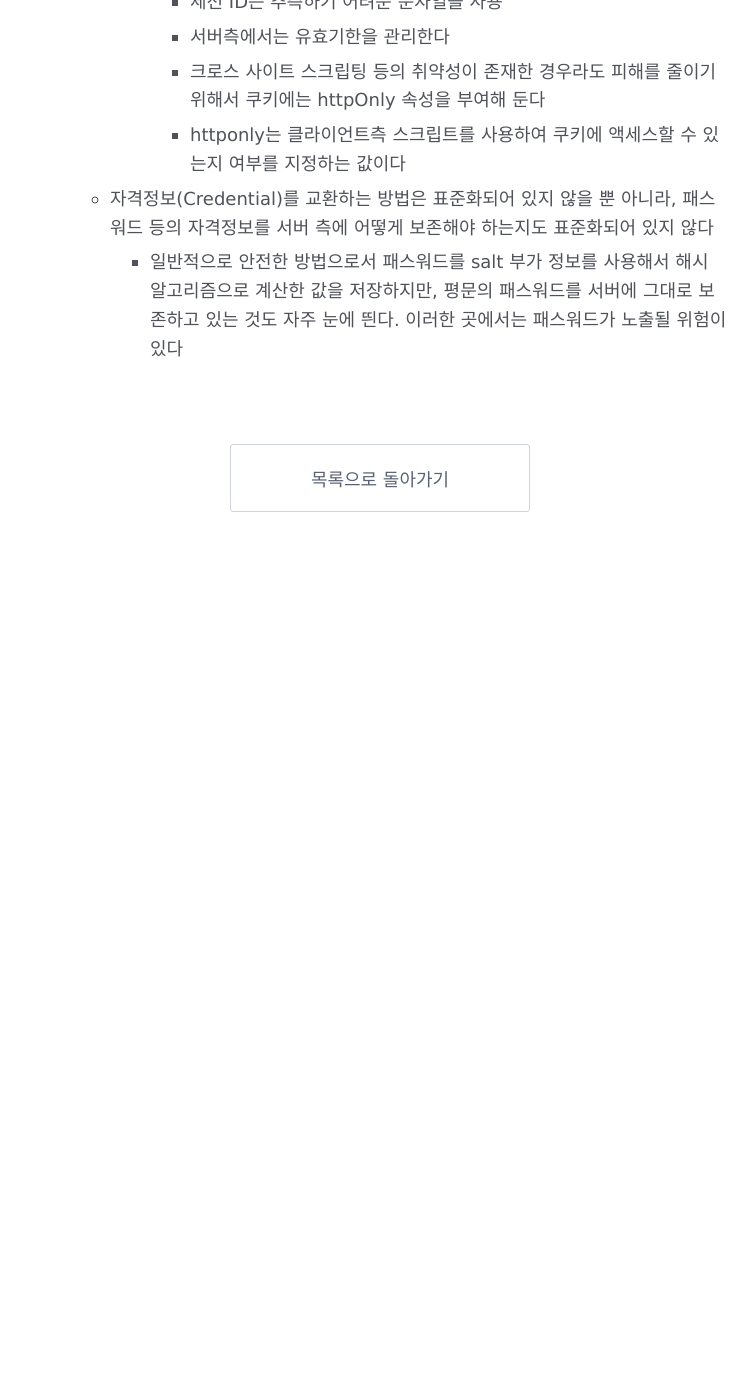
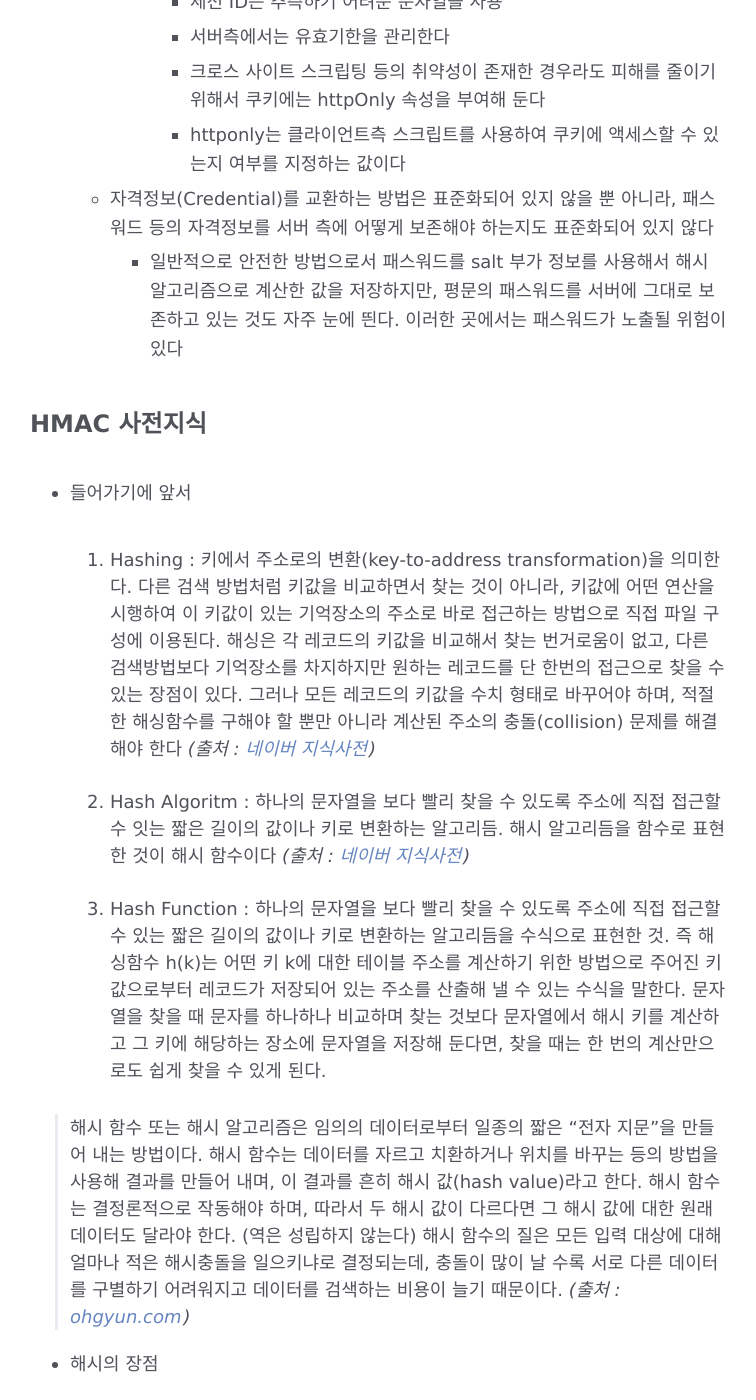
Before and after one commit to YoonSung/yoonsung.github.com, a Jekyll site: the page built from _posts/2015-08-28-보안.md, in a window 1280 px wide and 1400 px high, scrolled down 17158 px. Shown: the whole window, without its empty margins (260-1016 px from the left). Built offline with Jekyll 4.4.1, drawn with Linux system fonts in a browser that asks for light colours; nearby versions of some CDN libraries; before the commit the page ends 17788 px from its top, so only the background shows below that; some of the changed text lies outside the part shown.

Commit message:
네트워크 내용 추가

```diff
--- a/_posts/2015-08-28-보안.md
+++ b/_posts/2015-08-28-보안.md
@@ -9,20 +9,20 @@
 ---
 
 ## *보안 학습공간*
-> 최신업데이트 일자  : 2015. 08. 28
+> 최신업데이트 일자  : 2015. 08. 30
 <br/>
-> 추가할 내용 : HTTPS 동작원리, 디피힐만 알고리즘, Form-based-Authentication, Salt, RSA, OAuth, Session Hijacking etc
+> 추가할 내용 : Salt, RSA, OAuth, HMAC, Form-based-Authentication 추가사항, Rest API 보안종류, 암호화 알고리즘, 디피힐만 키교환 알고리즘, 공인인증서 동작과정
 
 
 > 근래에는 HTTPS가 의무화되면서 많은 곳에서 사용하고 있지만
 <br/>
-> 기술적으로도 보안을 위해 가장 표준적이고 쉬운방법으로 인식되고 있다.
+> 기술적으로도 보안을 위한 가장 표준적이고 쉬운방법으로 인식되고 있다.
 <br/>
 > 스터디 프로젝트를 진행하던 중,
 <br/>
 > HTTP 환경에서의 보안이슈에 대해 고민할 기회가 생겼고,
 <br/>
-> 개념정리를 겸해서 기록으로 남긴다
+> 개념정리를 겸해서 네트워크 암호화 기술에 대한 기록을 정리한다
 
 
 ### 보안스터디 (NEXT. 2014. 04)
@@ -392,3 +392,46 @@
           -  httponly는 클라이언트측 스크립트를 사용하여 쿠키에 액세스할 수 있는지 여부를 지정하는 값이다
   - 자격정보(Credential)를 교환하는 방법은 표준화되어 있지 않을 뿐 아니라, 패스워드 등의 자격정보를 서버 측에 어떻게 보존해야 하는지도 표준화되어 있지 않다
       - 일반적으로 안전한 방법으로서 패스워드를 salt 부가 정보를 사용해서 해시 알고리즘으로 계산한 값을 저장하지만, 평문의 패스워드를 서버에 그대로 보존하고 있는 것도 자주 눈에 띈다. 이러한 곳에서는 패스워드가 노출될 위험이 있다
+
+### HMAC 사전지식
+
+  - 들어가기에 앞서
+
+    1. Hashing : 키에서 주소로의 변환(key-to-address transformation)을 의미한다. 다른 검색 방법처럼 키값을 비교하면서 찾는 것이 아니라, 키값에 어떤 연산을 시행하여 이 키값이 있는 기억장소의 주소로 바로 접근하는 방법으로 직접 파일 구성에 이용된다. 해싱은 각 레코드의 키값을 비교해서 찾는 번거로움이 없고, 다른 검색방법보다 기억장소를 차지하지만 원하는 레코드를 단 한번의 접근으로 찾을 수 있는 장점이 있다. 그러나 모든 레코드의 키값을 수치 형태로 바꾸어야 하며, 적절한 해싱함수를 구해야 할 뿐만 아니라 계산된 주소의 충돌(collision) 문제를 해결해야 한다 *(출처 : [네이버 지식사전](http://terms.naver.com/entry.nhn?docId=824742&cid=42344&categoryId=42344))*
+
+    2. Hash Algoritm : 하나의 문자열을 보다 빨리 찾을 수 있도록 주소에 직접 접근할 수 잇는 짧은 길이의 값이나 키로 변환하는 알고리듬. 해시 알고리듬을 함수로 표현한 것이 해시 함수이다 *(출처 : [네이버 지식사전](http://terms.naver.com/entry.nhn?docId=858144))*
+
+    3. Hash Function : 하나의 문자열을 보다 빨리 찾을 수 있도록 주소에 직접 접근할 수 있는 짧은 길이의 값이나 키로 변환하는 알고리듬을 수식으로 표현한 것. 즉 해싱함수 h(k)는 어떤 키 k에 대한 테이블 주소를 계산하기 위한 방법으로 주어진 키 값으로부터 레코드가 저장되어 있는 주소를 산출해 낼 수 있는 수식을 말한다. 문자열을 찾을 때 문자를 하나하나 비교하며 찾는 것보다 문자열에서 해시 키를 계산하고 그 키에 해당하는 장소에 문자열을 저장해 둔다면, 찾을 때는 한 번의 계산만으로도 쉽게 찾을 수 있게 된다.
+
+> 해시 함수 또는 해시 알고리즘은 임의의 데이터로부터 일종의 짧은 "전자 지문"을 만들어 내는 방법이다. 해시 함수는 데이터를 자르고 치환하거나 위치를 바꾸는 등의 방법을 사용해 결과를 만들어 내며, 이 결과를 흔히 해시 값(hash value)라고 한다. 해시 함수는 결정론적으로 작동해야 하며, 따라서 두 해시 값이 다르다면 그 해시 값에 대한 원래 데이터도 달라야 한다. (역은 성립하지 않는다) 해시 함수의 질은 모든 입력 대상에 대해 얼마나 적은 해시충돌을 일으키냐로 결정되는데, 충돌이 많이 날 수록 서로 다른 데이터를 구별하기 어려워지고 데이터를 검색하는 비용이 늘기 때문이다. *(출처 : [ohgyun.com](http://ohgyun.com/433))*
+
+  - 해시의 장점
+    1. 짧고, 고정길이이다
+    2. 중복을 방지할 수 있다
+    3. 메세지 구조를 숨길 수 있다
+
+  - 특징 (*출처 : [MIT Presentation](http://goo.gl/ZfPXv)*)
+    1. 충돌 저항성 (Collision resistance) : 같은 해시 값을 생성하는 두 개의 입력값을 찾는 것이 거의 계산상 불가능하다.
+    2. 일방향 함수 (One-way) : 해시 값으로 메세지를 추측하기 불가능하다
+    3. 추측불가 (Unpredictability) : 두개의 값으로 변경하는 경우, 나머지 하나를 알더라도 해시 값을 추측할 수 없다
+    4. 추출 (Extraction) : 메세지의 길이가 달라도 고정 길이를 리턴한다
+
+  - MAC (*출처 : [Naver Blog](http://blog.naver.com/ksh396/220432279260)*)
+    - Message Authentication Code, 인증된 메세지코드라는 의미
+    - 이것이 필요한 이유는 해당 메세지의 intergrity와 authentication을 보장하기 위함이다.
+        - intergrity : message가 변경되지 않았음을 의미
+        - authentication : 올바른 송신자로부터 왔다는 것을 의미
+    - MAC은 임의의 길이 메세지와 송신자와 수신자가 공유하는 key를 기반으로 하여 고정 비트 길이코드를 출력한다.
+    - 기존에 hash함수에서 intergrity를 만족시킬 수 있었는데, 이것에 key를 더하여 인증에 개념까지 추가된 것이다.
+    - MAC 인증개요
+        -
+
+### HMAC
+
+  - ;Hash-based Message Authentication Code
+  - 일방향성 hash 함수를 이용해서 메세지 인증코드를 구성하는 방법이다.
+  - 강한 일방향성 해시 함수라면 무엇이든지 HMAC에 사용될 수 있다.
+  - Replay Attack을 HMAC을 통해 막을 수 있는 방법
+    - sequence number : 송신 메세지에 매회 증가하는 번호를 사용
+    - timestamp : 송신 메세지에 현재 시간을 넣음
+    - nonce : 메세지를 수신하기에 앞서 수신자는 송신자에게 nonce값을 전달함
```
Also changed, not shown: other parts of _posts/2015-08-28-보안.md (+2 -2 lines), _posts/2015-09-03-네트워크.md (added, +360 -0 lines).
